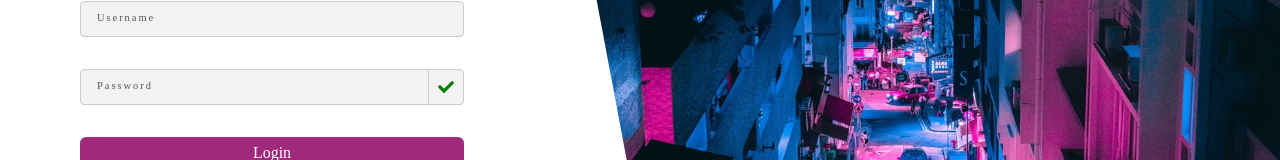
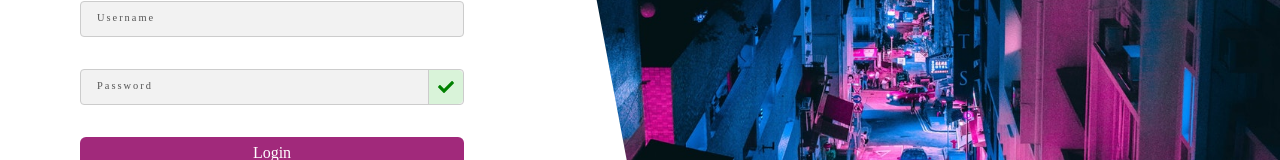
Before and after one commit to mscott5861/trcl, a React (Create React App) app: page / in a window 1280 px wide. Shown: the part 365-525 px from the top of the page. Built offline with nearby package versions, Linux system fonts and the light colour scheme.

Commit message:
Validation icon box colored now instead of entire Input

```diff
--- a/src/components/atomic/text/Input.js
+++ b/src/components/atomic/text/Input.js
@@ -9,11 +9,10 @@ const StInputWrapper = styled.div`
   width: 100%;
   height: 2.25rem;
   border: ${props => props.borderless ? '0' : (
-    props.error && props.error !== '' ? '1px solid red' :
     (props.borderColor ? '1px solid' + props.borderColor : '1px solid #CCC'))};
   border-radius: 4px;
   margin-top: 2rem;
-  background-color: ${props => props.error ? 'rgba(255,0,0,0.1)' : (props.bgColor ? props.bgColor : (props.inputActive ? '#FFF' : '#F2F2F2'))};
+  background-color: ${props => props.bgColor ? props.bgColor : (props.inputActive ? '#FFF' : '#F2F2F2')};
   transition: background-color linear .25s;
 `
 
--- a/src/hoc/inputHelpers.js
+++ b/src/hoc/inputHelpers.js
@@ -75,7 +75,9 @@ const StErrorBlock = styled.div`
   border-top-right-radius: 5px;
   border-bottom-right-radius: 5px;
   width: 35px;
-  border-left: ${props => props.error ? '1px solid red' : '1px solid #CCC'};
+  border-left: 1px solid #CCC;
+  background-color: ${props => props.error ? 'rgba(255,0,0,0.1)' : 'rgba(0,255,0,0.1)'};
+  transition: background-color .25s linear;
 `
 
 export const withValidation = (WrappedInput, schema) => {
@@ -88,6 +90,15 @@ export const withValidation = (WrappedInput, schema) => {
     }
 
     handleInputReceived = (inputReceived) => {
+      if (inputReceived[0] === 'o') {
+        this.setState({
+          error: 'too much'
+        });
+      } else {
+        this.setState({
+          error: ''
+        });
+      }
       console.log(inputReceived);
       return inputReceived;
     }
--- a/src/views/ViewForm.js
+++ b/src/views/ViewForm.js
@@ -3,7 +3,7 @@ import styled from 'styled-components'
 import { Button, Form, HamburgerButton, Image, Input, H1, TwoColumnLayout } from 'components'
 import { withMask, withValidation } from 'hoc'
 
-const ValidatedInput = withValidation(withMask(Input, '*'));
+const ValidatedInput = withValidation(Input, '*');
 //const ValidatedInput = withValidation(MaskedInput, '/%a');
 
 const FormWrapper = styled.div`
```
